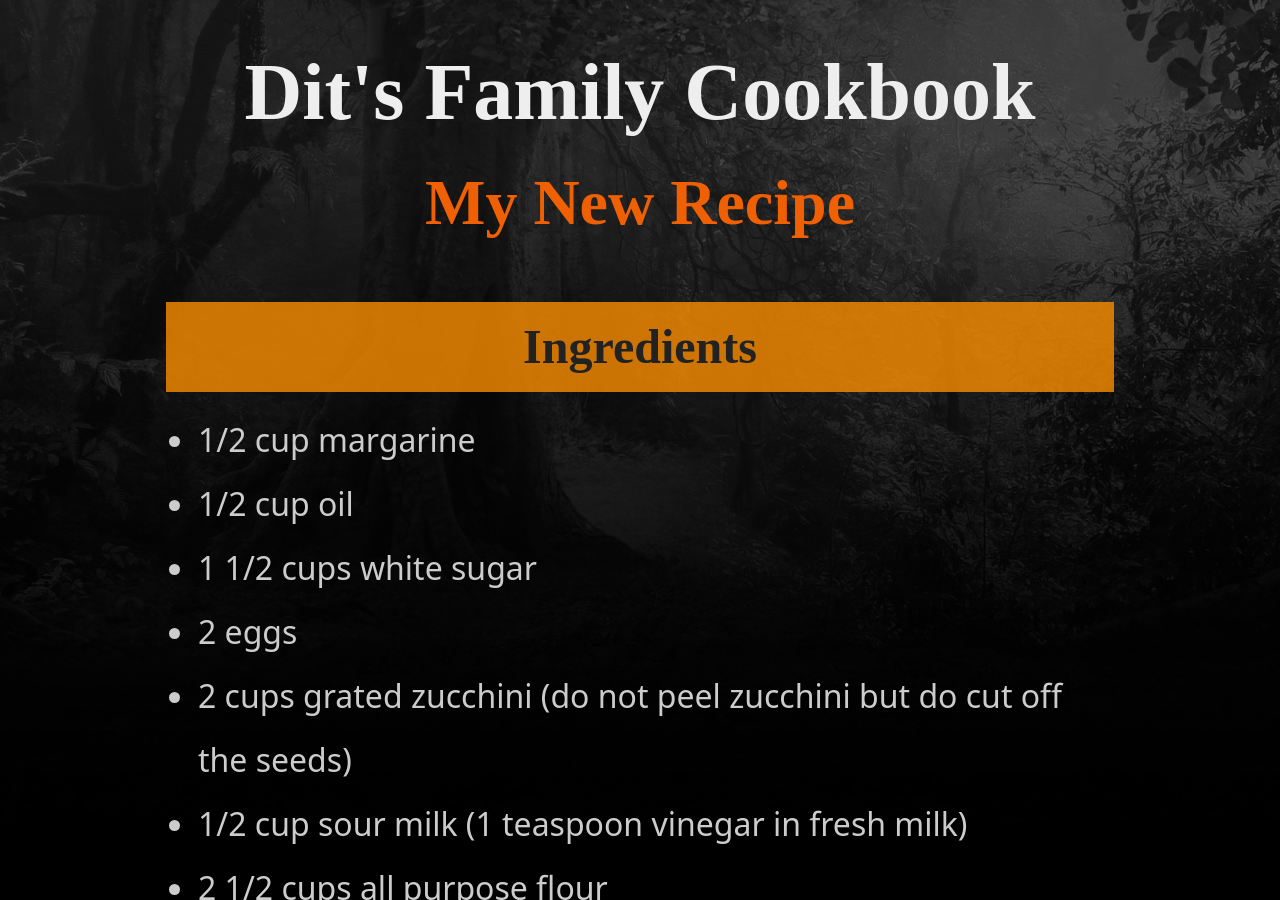
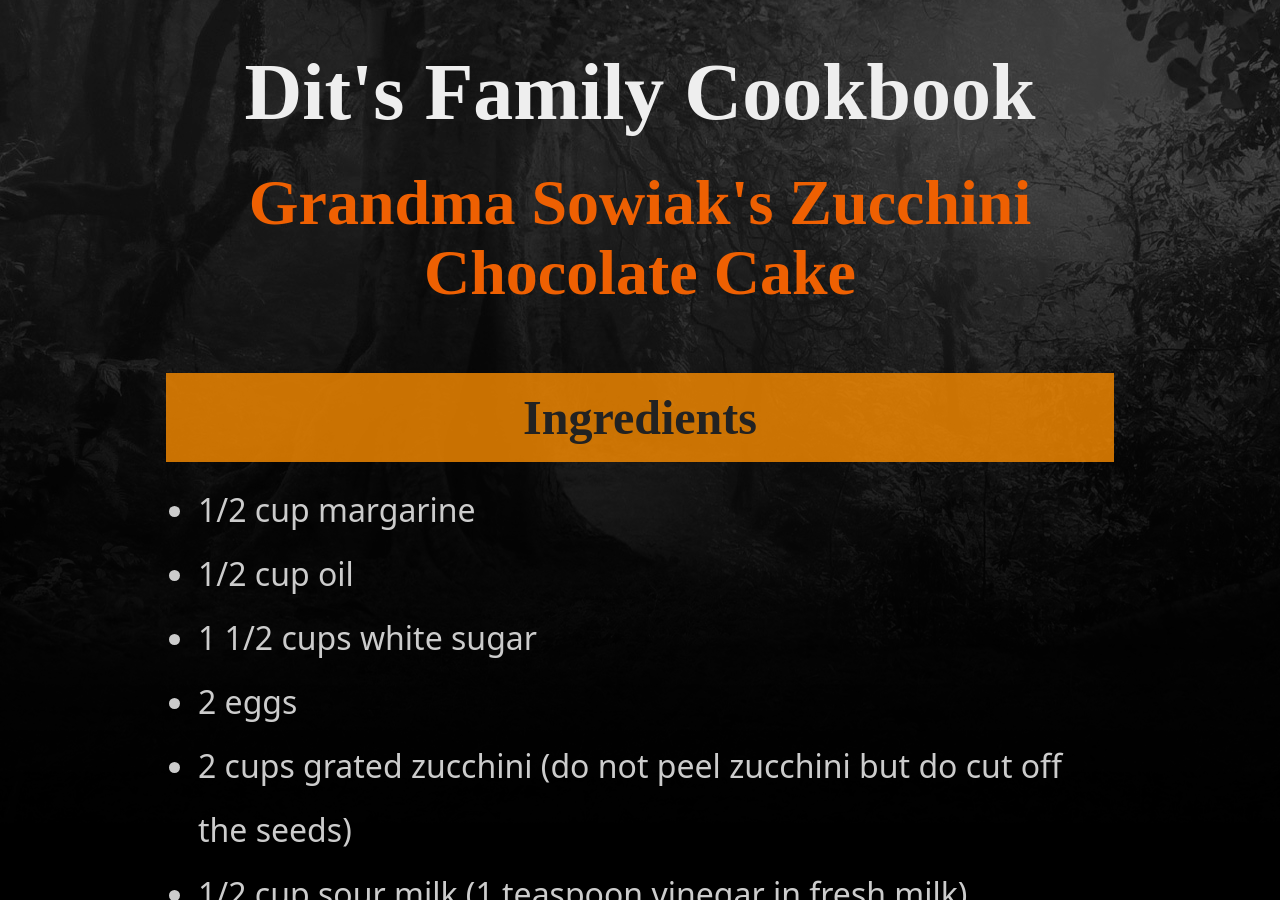
Before and after one commit to dits-family-cookbook/dits-family-cookbook.github.io, a Jekyll site: the page built from recipes/baking-and-desserts/cakes/grandma-sowiak's-zucchini-chocolate-cake.md, in a window 1280 px wide and 900 px high. Built offline with Jekyll 4.4.1, drawn with Linux system fonts in a browser that asks for light colours.

Commit message:
Update grandma-sowiak's-zucchini-chocolate-cake.md

```diff
--- a/recipes/baking-and-desserts/cakes/grandma-sowiak's-zucchini-chocolate-cake.md
+++ b/recipes/baking-and-desserts/cakes/grandma-sowiak's-zucchini-chocolate-cake.md
@@ -1,5 +1,5 @@
 ---
-title: My New Recipe
+title: Grandma Sowiak's Zucchini Chocolate Cake
 layout: page
 ---
 
```
